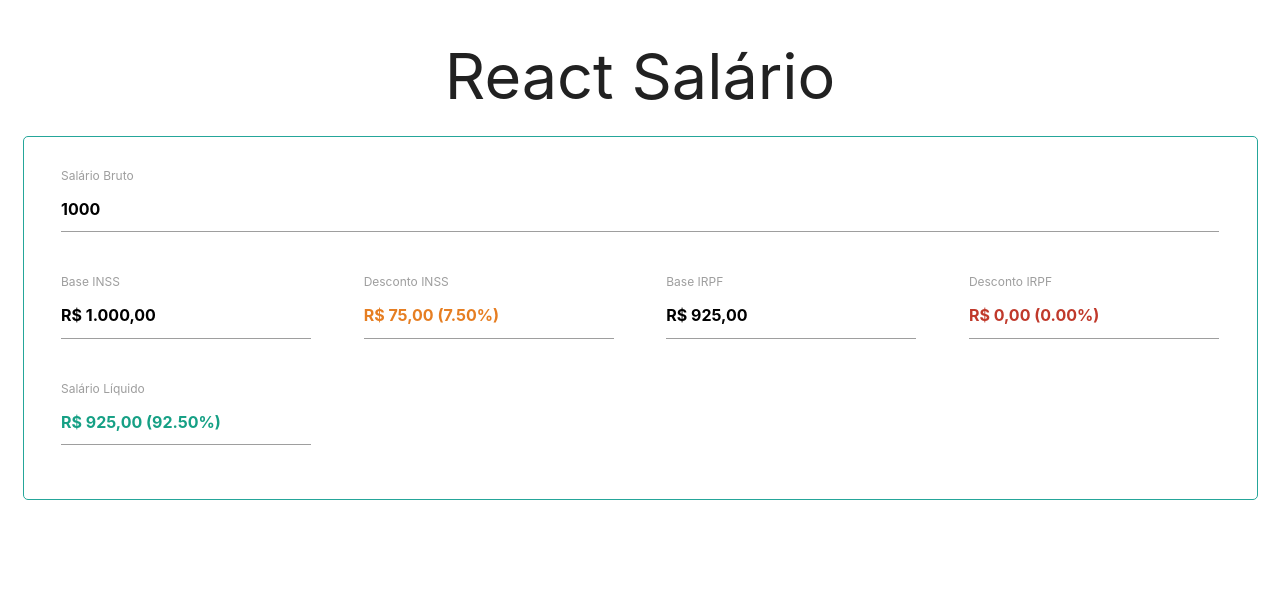
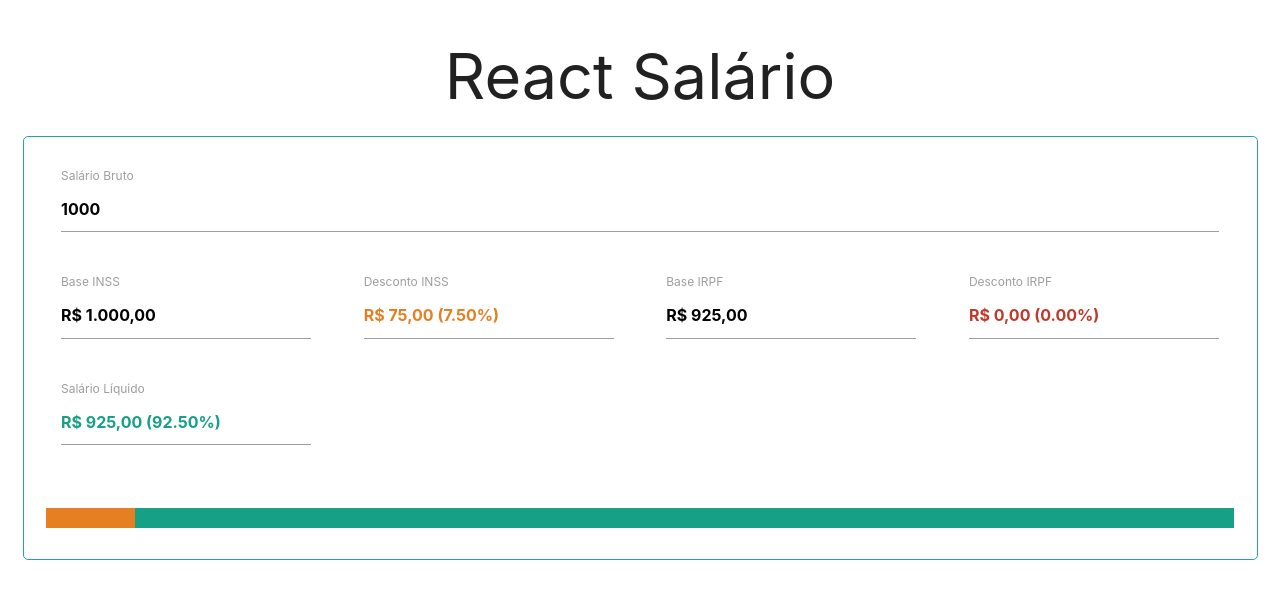
Before and after one commit to DevEverton/react-salary, a React (Create React App) app: page / in a window 1280 px wide. Shown: the top 598 px of the page. Built offline with nearby package versions, Linux system fonts and the light colour scheme.

Commit message:
Finished project

```diff
--- a/src/App.js
+++ b/src/App.js
@@ -4,6 +4,7 @@ import { calculateSalaryFrom } from "./helpers/salary.js";
 import ReadOnlyInput from "./components/ReadOnlyInput";
 import { percentage, localCurrency } from "./helpers/formatHelpers.js";
 import css from "./components/styles.module.css";
+import ColorBar from "./components/ColorBar";
 
 export default class App extends Component {
   constructor() {
@@ -114,6 +115,19 @@ export default class App extends Component {
                 )} (${percentageOf.netSalary.toFixed(2)}%) `}
               />
             </div>
+            <div
+              className="col l12 s12 "
+              style={{
+                display: "flex",
+                flexDirection: "row",
+                alignItems: "center",
+                justifyContent: "center",
+              }}
+            >
+              <ColorBar value={percentageOf.discINSS} color="#e67e22" />
+              <ColorBar value={percentageOf.discIRPF} color="#c0392b" />
+              <ColorBar value={percentageOf.netSalary} color="#16a085" />
+            </div>
           </div>
         </div>
       </div>
--- /dev/null
+++ b/src/components/ColorBar.js
@@ -0,0 +1,19 @@
+import React, { Component } from "react";
+import css from "./styles.module.css";
+
+export default class ColorBar extends Component {
+  render() {
+    const { value, color = "black" } = this.props;
+
+    return (
+      <div
+        style={{
+          marginTop: "40px",
+          width: value + "%",
+          height: "20px",
+          backgroundColor: color,
+        }}
+      />
+    );
+  }
+}
--- a/src/components/styles.module.css
+++ b/src/components/styles.module.css
@@ -16,3 +16,8 @@
 .title {
   text-align: center;
 }
+
+.colorBar {
+  padding: 0.75rem;
+  height: 1rem;
+}
```
